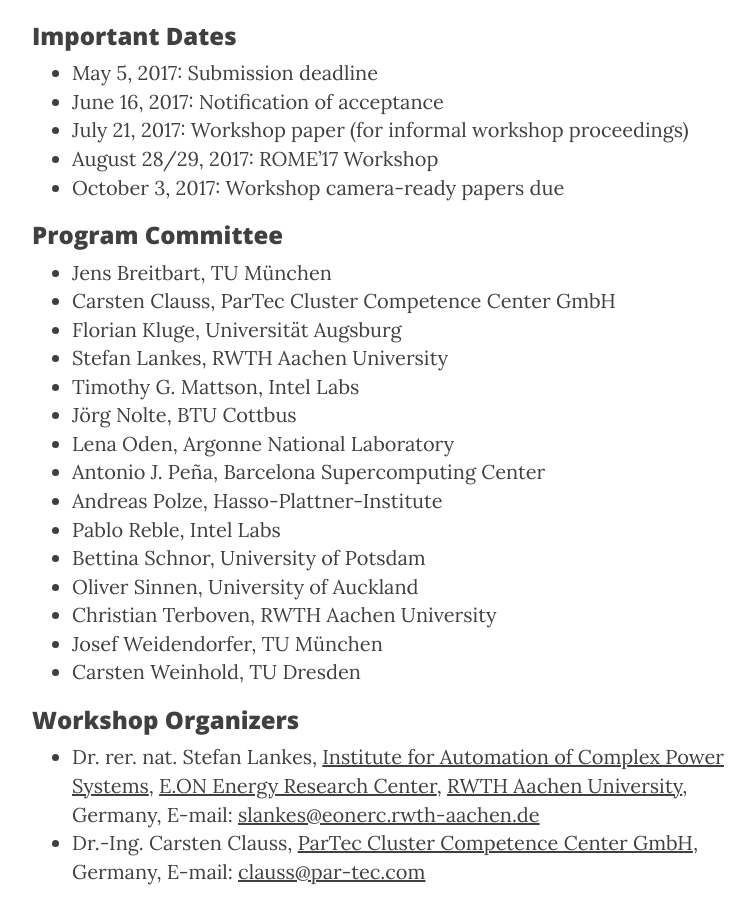
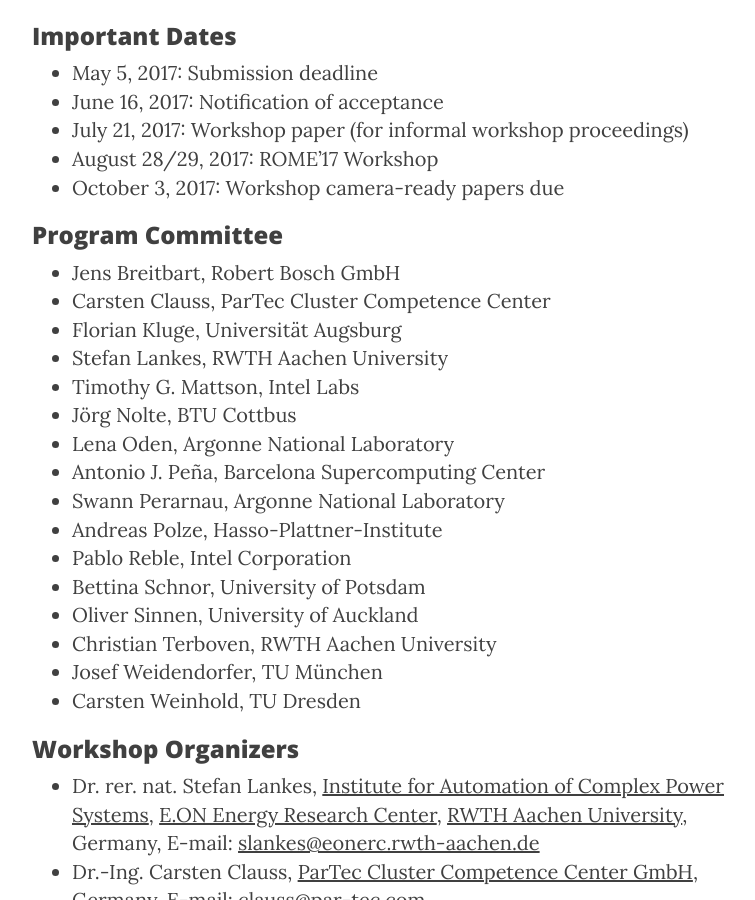
Before and after one commit to WROME/wrome.github.io, a Jekyll site: the page built from compostela2017.md, in a window 1280 px wide and 900 px high, scrolled down 2659 px. Shown: the whole window, without its empty margins (233-988 px from the left). Built offline with Jekyll 4.4.1, drawn with Linux system fonts in a browser that asks for light colours; nearby versions of some CDN libraries.

Commit message:
Fixed Jens' affiliation. Added Swann Perarnau to PC list.

```diff
--- a/compostela2017.md
+++ b/compostela2017.md
@@ -59,16 +59,17 @@
 
 ### Program Committee
 
-* Jens Breitbart, TU München
-* Carsten Clauss, ParTec Cluster Competence Center GmbH
+* Jens Breitbart, Robert Bosch GmbH
+* Carsten Clauss, ParTec Cluster Competence Center
 * Florian Kluge, Universität Augsburg
 * Stefan Lankes, RWTH Aachen University
 * Timothy G. Mattson, Intel Labs
 * Jörg Nolte, BTU Cottbus
 * Lena Oden, Argonne National Laboratory
 * Antonio J. Peña, Barcelona Supercomputing Center
+* Swann Perarnau,  Argonne National Laboratory
 * Andreas Polze, Hasso-Plattner-Institute
-* Pablo Reble, Intel Labs
+* Pablo Reble, Intel Corporation
 * Bettina Schnor, University of Potsdam
 * Oliver Sinnen, University of Auckland
 * Christian Terboven, RWTH Aachen University
```
